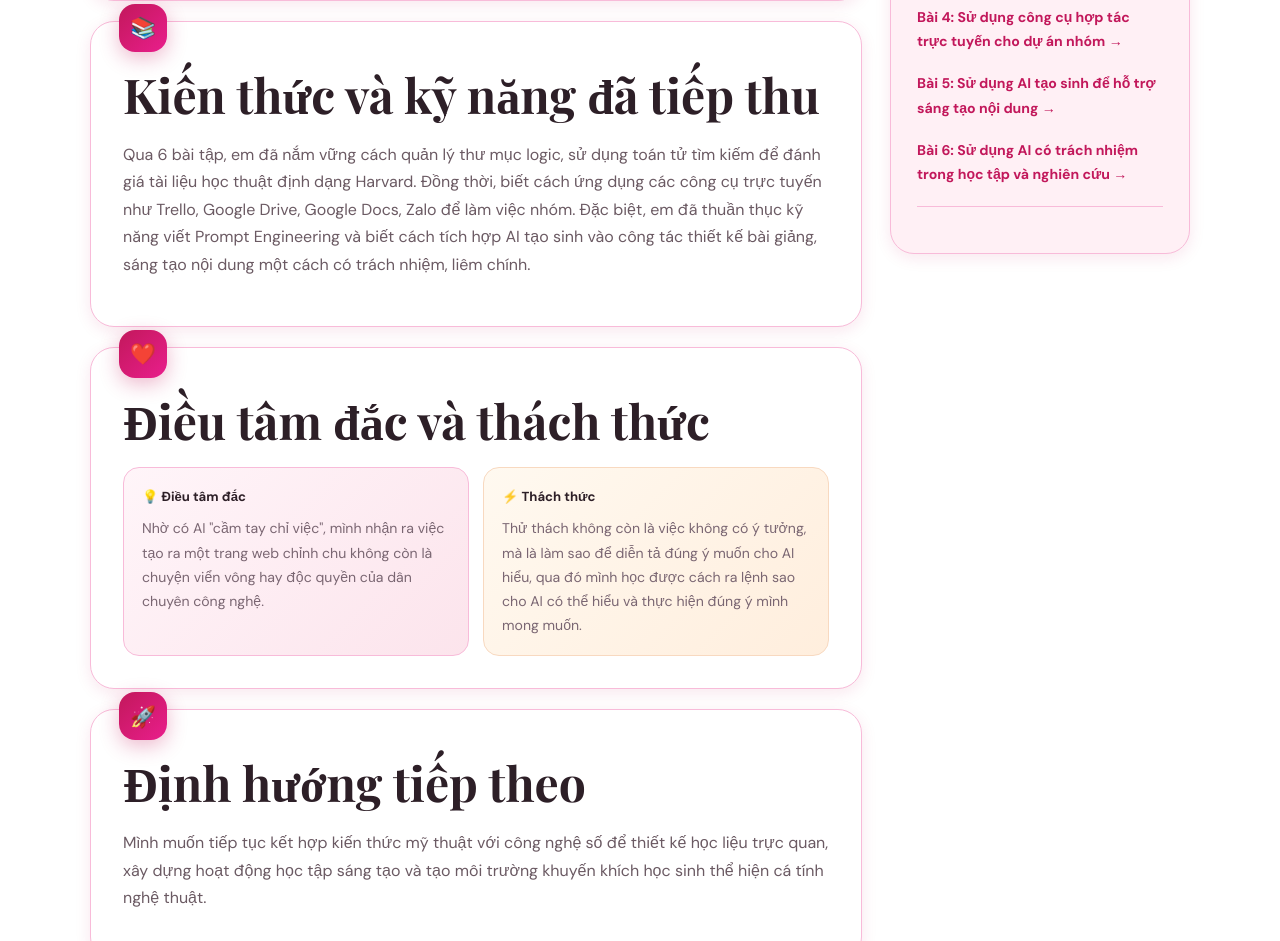
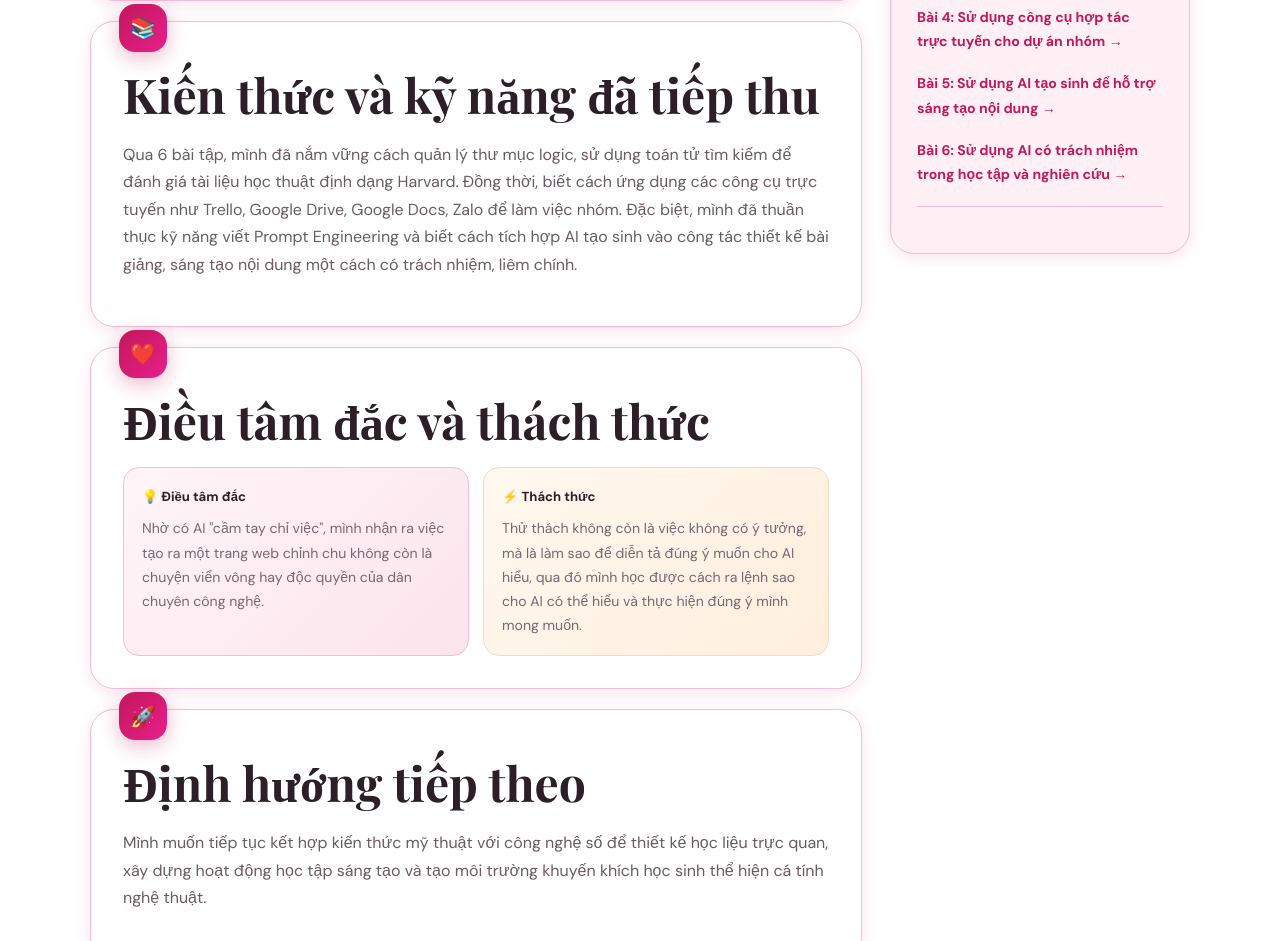
Before and after one commit to truonghoangqhuong/portfolio, a plain HTML site: page conclusion.html in a window 1280 px wide. Shown: the part 1048-1989 px from the top of the page. Drawn offline with nearby package versions, Linux system fonts and the light colour scheme; a web font is replaced by a local one.

Commit message:
Add files via upload

```diff
--- a/conclusion.html
+++ b/conclusion.html
@@ -50,7 +50,7 @@
  <div class="prose-card prose-card--decorated">
   <div class="prose-card-icon">📚</div>
   <h2>Kiến thức và kỹ năng đã tiếp thu</h2>
-  <p>Qua 6 bài tập, em đã nắm vững cách quản lý thư mục logic, sử dụng toán tử tìm kiếm để đánh giá tài liệu học thuật định dạng Harvard. Đồng thời, biết cách ứng dụng các công cụ trực tuyến như Trello, Google Drive, Google Docs, Zalo để làm việc nhóm. Đặc biệt, em đã thuần thục kỹ năng viết Prompt Engineering và biết cách tích hợp AI tạo sinh vào công tác thiết kế bài giảng, sáng tạo nội dung một cách có trách nhiệm, liêm chính.</p>
+  <p>Qua 6 bài tập, mình đã nắm vững cách quản lý thư mục logic, sử dụng toán tử tìm kiếm để đánh giá tài liệu học thuật định dạng Harvard. Đồng thời, biết cách ứng dụng các công cụ trực tuyến như Trello, Google Drive, Google Docs, Zalo để làm việc nhóm. Đặc biệt, mình đã thuần thục kỹ năng viết Prompt Engineering và biết cách tích hợp AI tạo sinh vào công tác thiết kế bài giảng, sáng tạo nội dung một cách có trách nhiệm, liêm chính.</p>
  </div>
 
  <!-- Tâm đắc & thách thức — two-column -->
```
